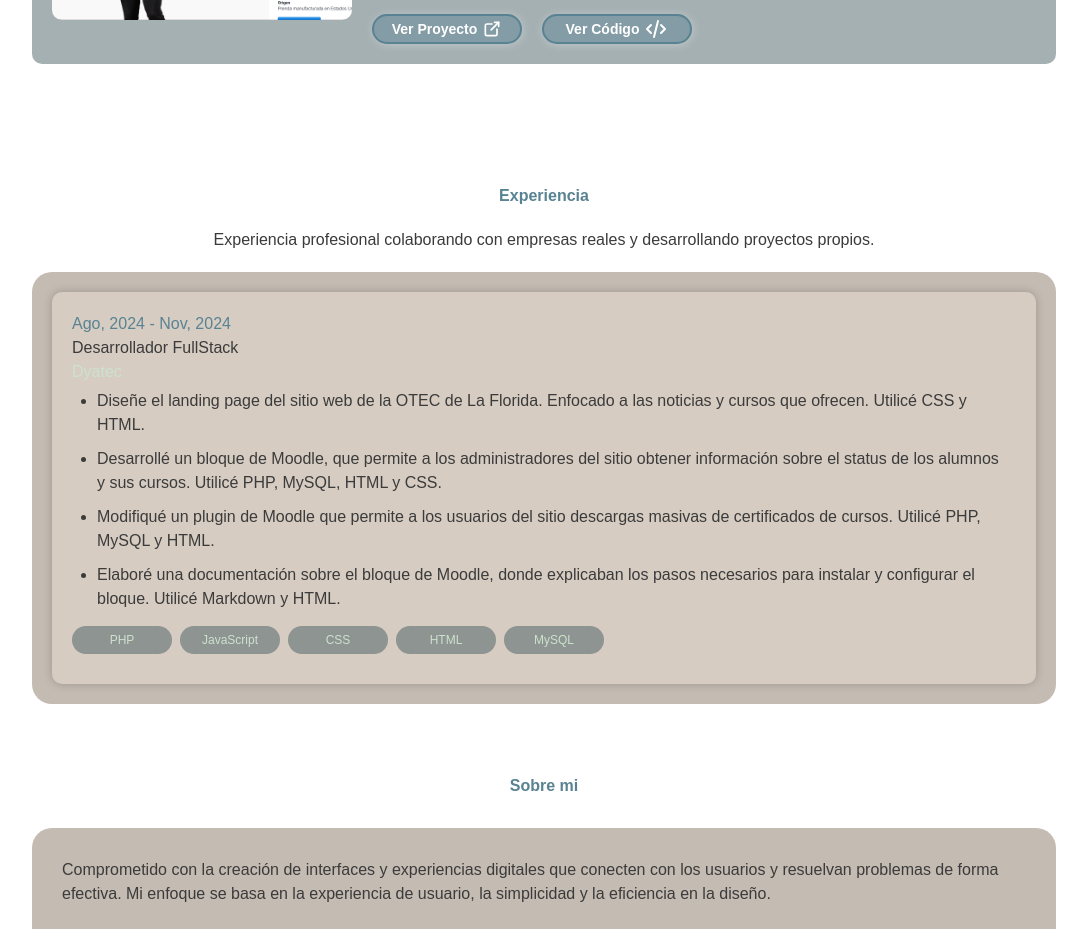
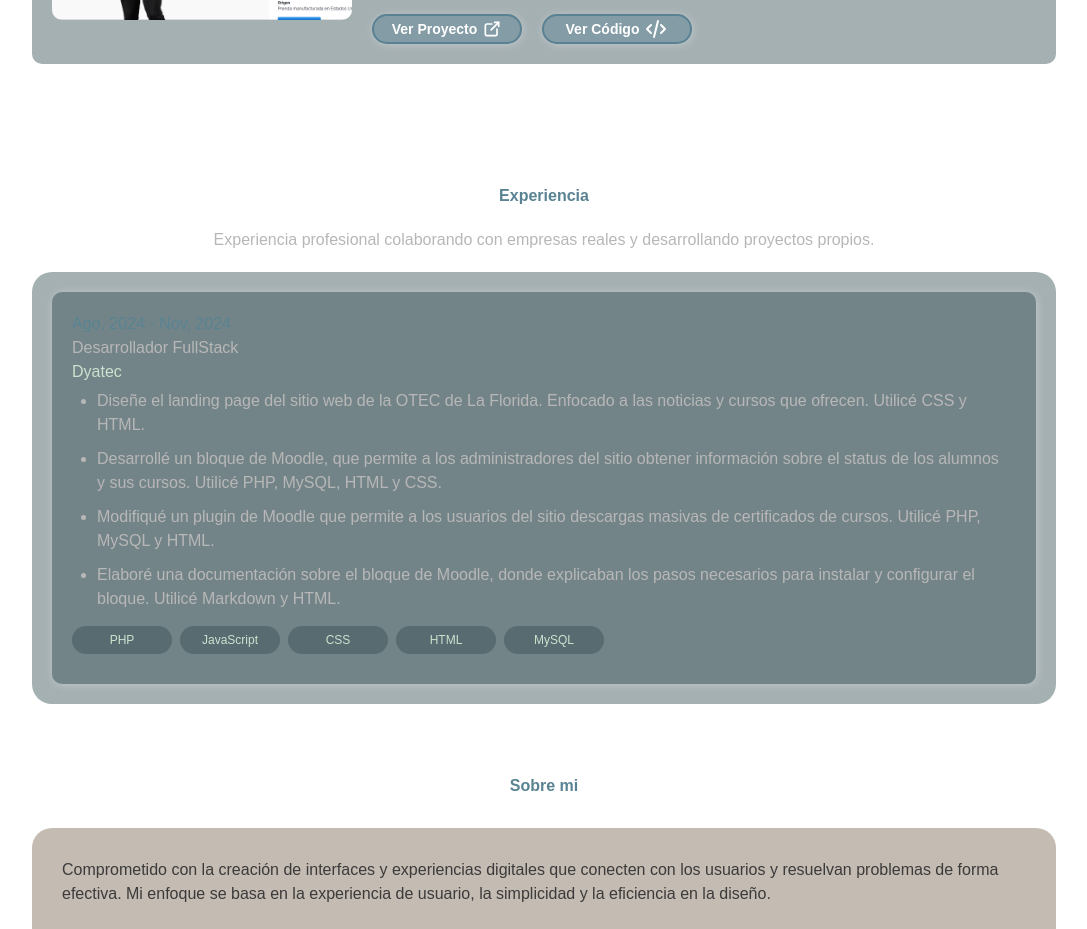
Before and after one commit to omar15hr/Portafolio, a React (Vite) app: page / in a window 1280 px wide. Shown: the part 1860-2789 px from the top of the page, without its empty margins (96-1183 px from the left). Built offline with nearby package versions, Linux system fonts and the light colour scheme.

Commit message:
Listo cambio de estilos en experiencia

```diff
--- a/src/components/Experience.tsx
+++ b/src/components/Experience.tsx
@@ -17,13 +17,13 @@ export function Experience() {
   return (
     <div className="experience-container" id="experience">
       <div className="title-exp md:text-5xl sm:text-4xl">Experiencia</div>
-      <p className="projects-description text-xl text-center">
+      <p className="text-xl text-center exp-description">
         Experiencia profesional colaborando con empresas reales y desarrollando
         proyectos propios.
       </p>
 
       <div className="exp-card">
-        <div className="projects-grid">
+        <div className="exp-grid">
           {experience.map((experience) => (
             <div className="experience-card" key={experience.company}>
               <div className="card-content">
--- a/src/components/Projects.tsx
+++ b/src/components/Projects.tsx
@@ -10,7 +10,6 @@ import { GithubStack } from "../assets/svg/stack/GithubStack";
 import { Html } from "../assets/svg/stack/Html";
 import { JavaScript } from "../assets/svg/stack/JavaScript";
 import Nextjs from "../assets/svg/stack/NextJs";
-import { Node } from "../assets/svg/stack/Node";
 import { PostgreSQL } from "../assets/svg/stack/PostgreSQL";
 import { React } from "../assets/svg/stack/React";
 import { Tailwind } from "../assets/svg/stack/Tailwind";
--- a/src/index.css
+++ b/src/index.css
@@ -353,11 +353,14 @@ body {
   font-weight: bold;
   color: #598392;
 }
+.exp-description {
+  color: rgb(184, 183, 183);
+}
 .exp-date {
   color: #598392;
 }
 .card-position {
-  color: rgb(59, 59, 59);
+  color: rgb(184, 183, 183);
 }
 .experience-container {
   display: flex;
@@ -367,8 +370,7 @@ body {
   gap: 20px;
   margin-top: 50px;
   width: 80%;
-  color: rgb(59, 59, 59);
-
+  color: rgb(184, 183, 183);
 }
 .exp-card {
   display: flex;
@@ -377,9 +379,15 @@ body {
   align-items: center;
   gap: 20px;
   width: 100%;
-  background-color: #c4bbb2;
   border-radius: 20px;
   padding: 20px;
+  background-color: #334b5370;
+}
+.exp-grid {
+  display: flex;
+  flex-direction: column;
+  gap: 20px;
+  width: 100%;
 }
 .experience-card {
   display: flex;
@@ -389,8 +397,8 @@ body {
   justify-content: center;
   padding: 20px;
   border-radius: 10px;
-  background-color: #d6ccc2;
-  box-shadow: 0px 0px 10px rgba(0, 0, 0, 0.2);
+  background-color: #334b5370;
+  box-shadow: 1px 1px 10px rgba(255, 251, 251, 0.308);
 }
 .work-done-list {
   padding: 5px;
```
